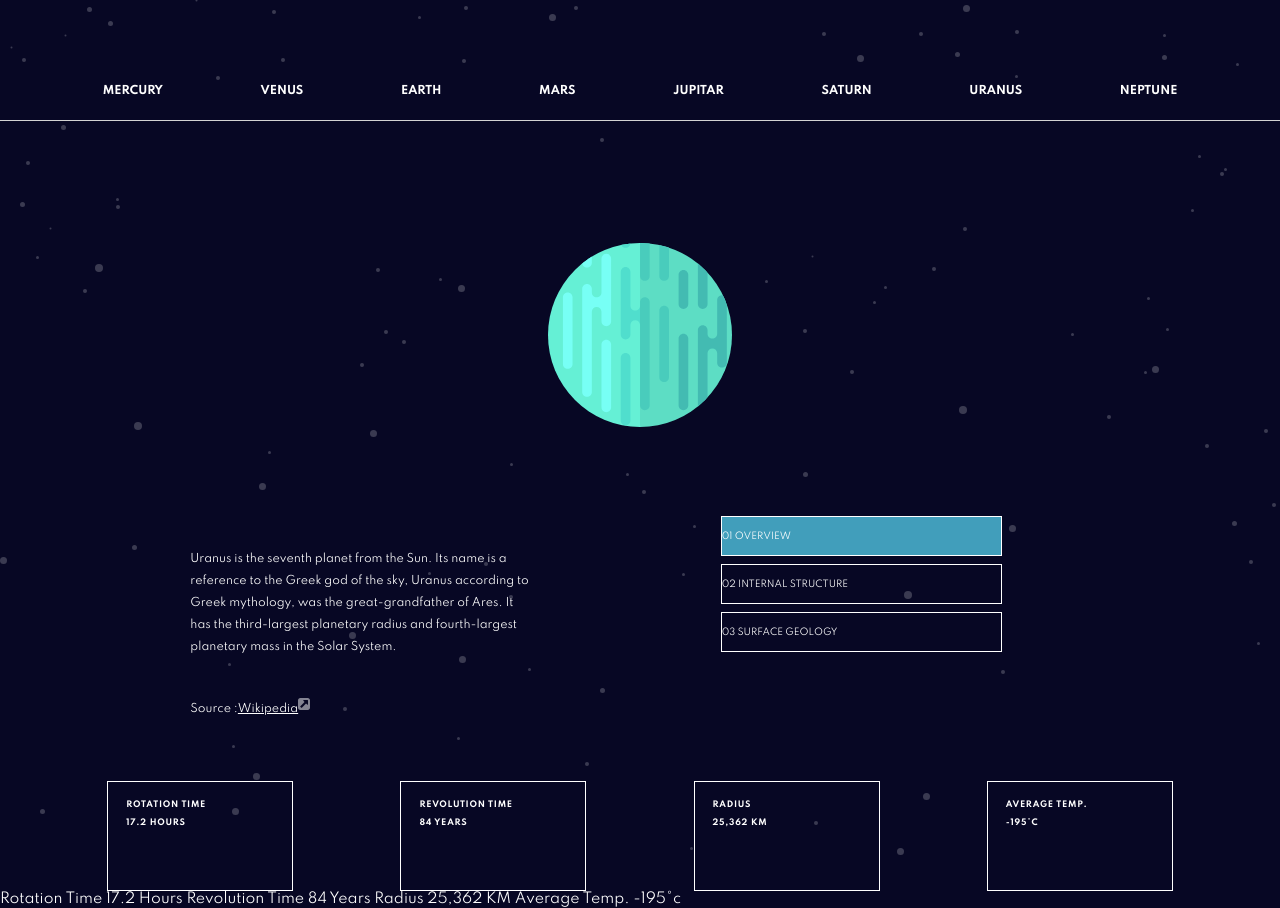
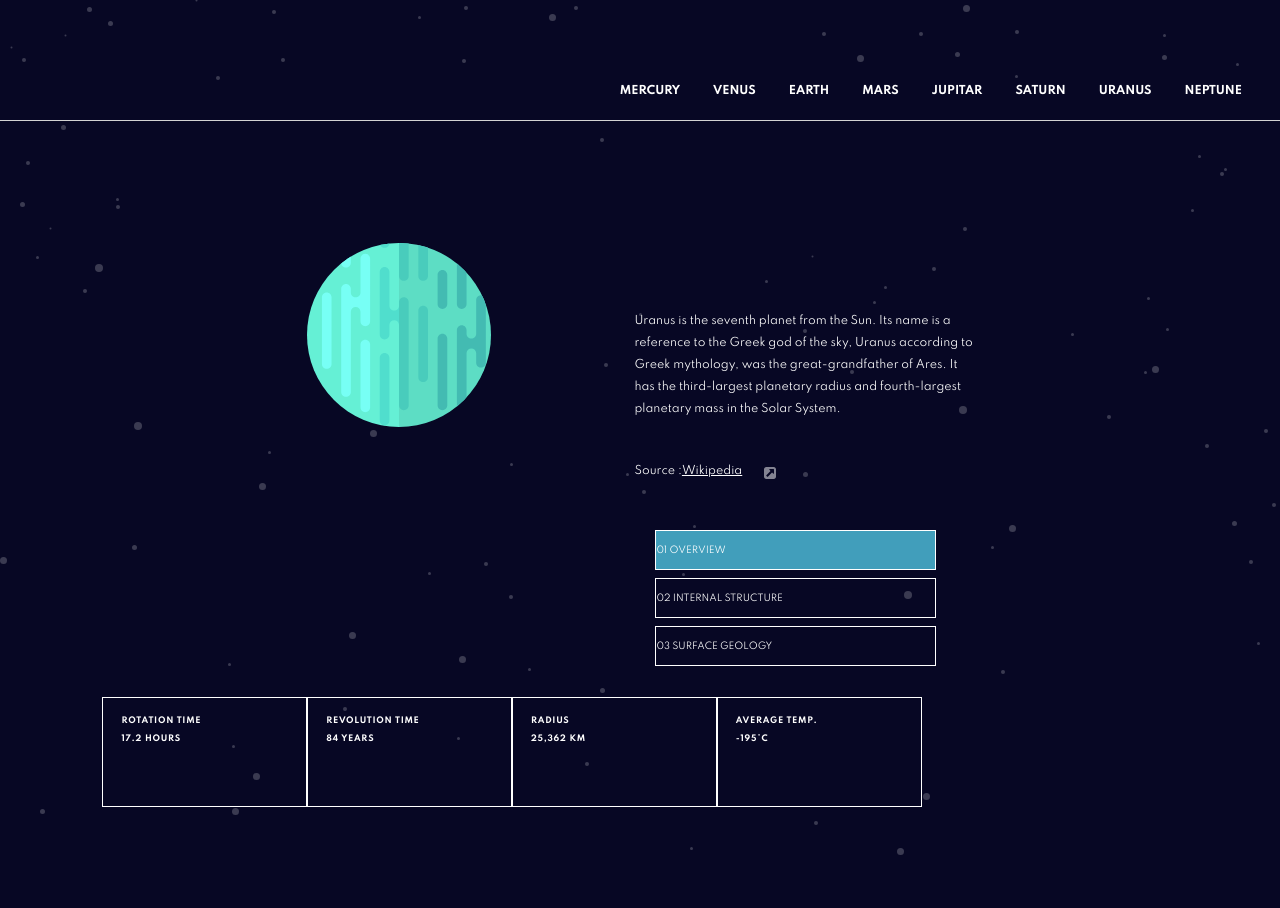
Before and after one commit to Ikejrmillsowoo/planets-facts, a website: page uranus.html in a window 1280 px wide. After the commit the page ends 880 px from the top, so only its background shows below. Drawn offline with Linux system fonts and the light colour scheme.

Commit message:
updated CSS

```diff
--- a/style.css
+++ b/style.css
@@ -64,8 +64,6 @@ img {
     width: 90%;
     display: flex;
     justify-content: space-evenly;
-    /* font-family: 'Antonio',
-    sans-serif; */
     padding: 20px;
     height: 253px;
 
@@ -120,6 +118,7 @@ img {
 }
 .overview_main {
     display: block;
+    margin-top: -40px;
 }
 .structure_main {
     display: none;
@@ -161,3 +160,49 @@ img {
     text-align: left;
     text-transform: uppercase;
 }
+
+@media screen and (min-width: 900px) {
+
+    .main{
+        width: 80%;
+    }
+    .nav_list {
+        display: flex;
+        flex-direction: row;
+        justify-content: flex-end;
+
+    }
+    .nav_item {
+        margin-right: 3em;
+    }
+    img {
+        margin-left: 30%;
+        margin-top: 10%;
+        position: relative;
+
+    }
+
+    .info_section {
+        flex-direction: column;
+        position: relative;
+        left: 60%;
+        height: 650px;
+        margin-top: -20em;
+        margin-bottom: -10em;
+        width: 60%;
+    }
+    .footer {
+        width: 80%;
+        margin: auto;
+        margin-top: -40px;
+
+    }
+    .footer_item {
+        width: 225px;
+        height: 88px;
+        padding: 10px;
+        letter-spacing: .73px;
+    }
+
+
+}
--- a/uranus.html
+++ b/uranus.html
@@ -100,18 +100,6 @@
     </div>
 
 
-    Rotation Time
-    17.2 Hours
-
-    Revolution Time
-    84 Years
-
-    Radius
-    25,362 KM
-
-    Average Temp.
-    -195°c
-
     <script src="/index.js"></script>
 </body>
 
```
Also changed, not shown: index.html (+1 -1 lines), venus.html (+1 -0 lines).
